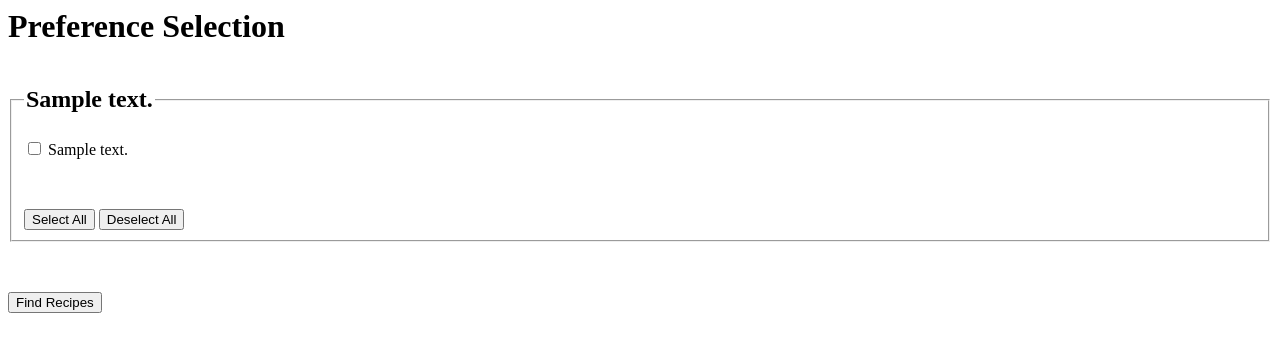
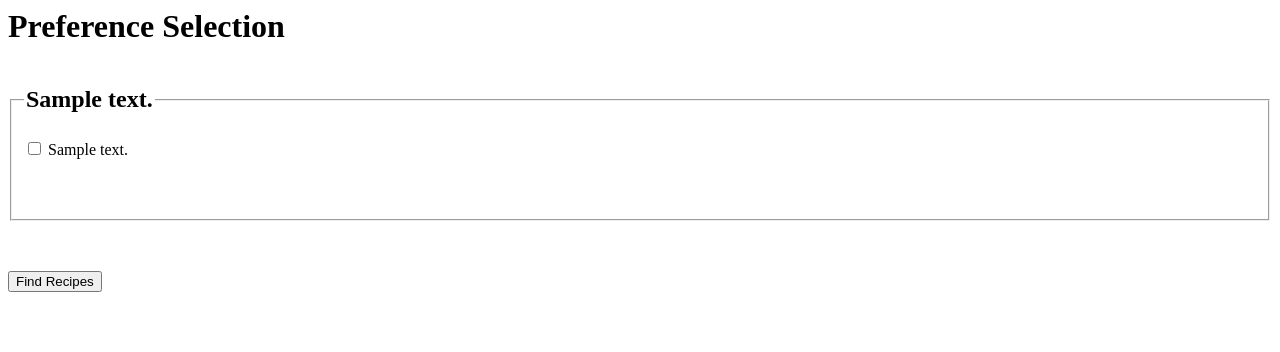
Before and after one commit to russellchao/RecipeFinder, a Django app: template recipefinder/templates/recipefinder/preferences.html in a window 1280 px wide. Shown: the top 352 px of the page. Run offline with Django 5.2, Linux system fonts and the light colour scheme; the template is opened without the code that fills it: most values are stand-ins (such as "Sample title", 1, 10 or a date in 2020).

Commit message:
Added Diet preference section and removed "Select/Deselect All" buttons

```diff
--- a/recipefinder/templates/recipefinder/preferences.html
+++ b/recipefinder/templates/recipefinder/preferences.html
@@ -35,10 +35,6 @@
 
         <p>&nbsp;</p>
 
-        <!-- Buttons for Select/Deselect All for this category -->
-        <button type="button" class="select_all" data_category="{{ forloop.counter }}">Select All</button>
-        <button type="button" class="deselect_all" data_category="{{ forloop.counter }}">Deselect All</button>
-
     </fieldset>
     {% endfor %}
 
@@ -63,31 +59,3 @@
         margin-bottom: 10px;
     }
 </style>
-
-
-<!-- IGNORE THE SELECT/DESELECT ALL FUNCTIONALITY FOR NOW -->
-
-
-<script>
-    // Function to handle "Select All" for a specific category
-    document.querySelectorAll(".select_all").forEach(button => {
-        button.addEventListener("click", function () {
-            const category = this.dataset.category; // Get the category indentifier
-            document.querySelectorAll(".selectable_checkbox[data_category='${category}']").forEach(checkbox =>  {
-                checkbox.checked = true; // Select all choices in this category
-            });
-        });
-    });
-
-
-    // Function to handle "Deselect All" for a specific category
-    document.querySelectorAll(".deselect_all").forEach(button => {
-        button.addEventListener("click", function () {
-            const category = this.dataset.category; // Get the category indentifier
-            document.querySelectorAll(".selectable_checkbox[data_category='${category}']").forEach(checkbox =>  {
-                checkbox.checked = false; // Select all choices in this category
-            });
-        });
-    });
-
-</script>
--- a/recipefinder/views.py
+++ b/recipefinder/views.py
@@ -38,7 +38,7 @@ def results(request):
                 choice_cat[category_name] = ""
             choice_cat[category_name] += choice.choice_text + ","
 
-        url = f"https://api.spoonacular.com/recipes/complexSearch?cuisine={choice_cat["Cuisine"]}&number=15&addRecipeNutrition=true&apiKey={API_KEY}"
+        url = f"https://api.spoonacular.com/recipes/complexSearch?cuisine={choice_cat["Cuisine"]}&diet={choice_cat["Diet"]}&number=15&addRecipeNutrition=true&apiKey={API_KEY}"
         response = requests.get(url)
         recipes = response.json().get('results', []) if response.status_code == 200 else []
 
```
Also changed, not shown: db.sqlite3.
